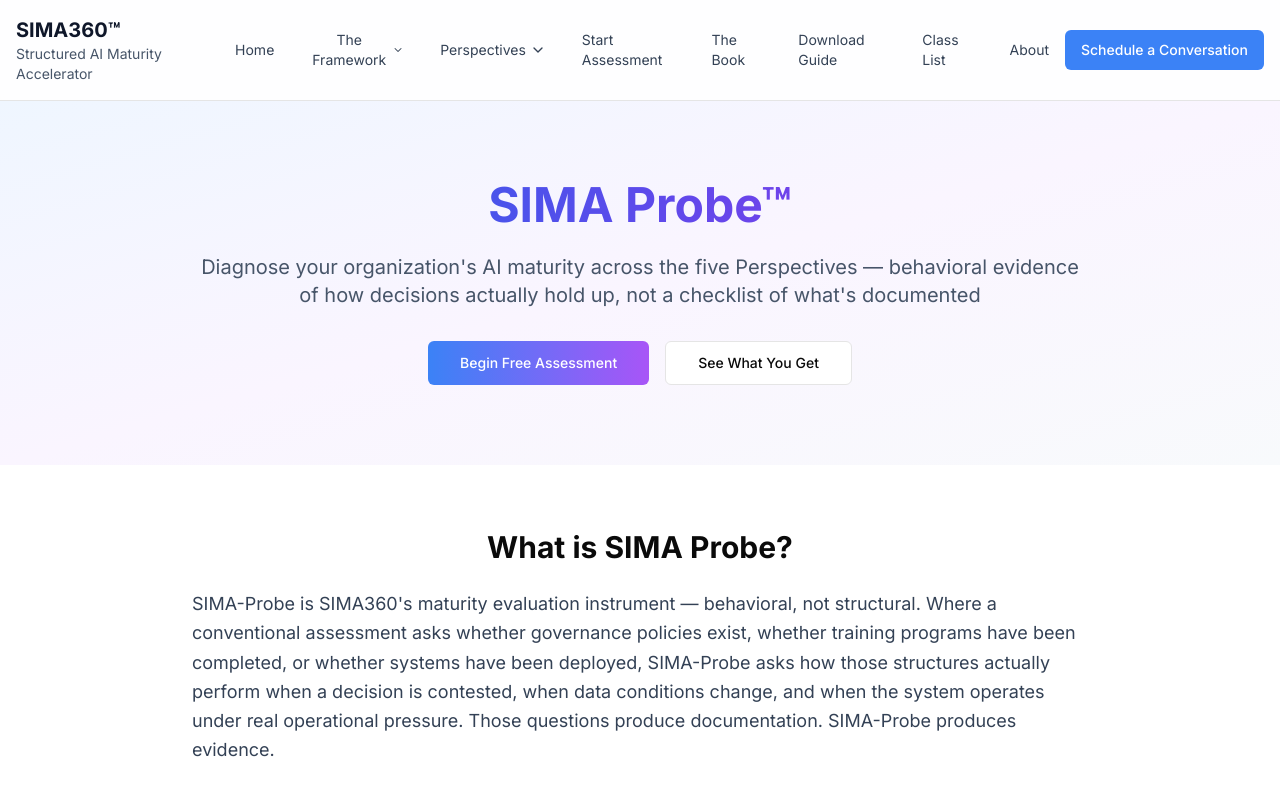
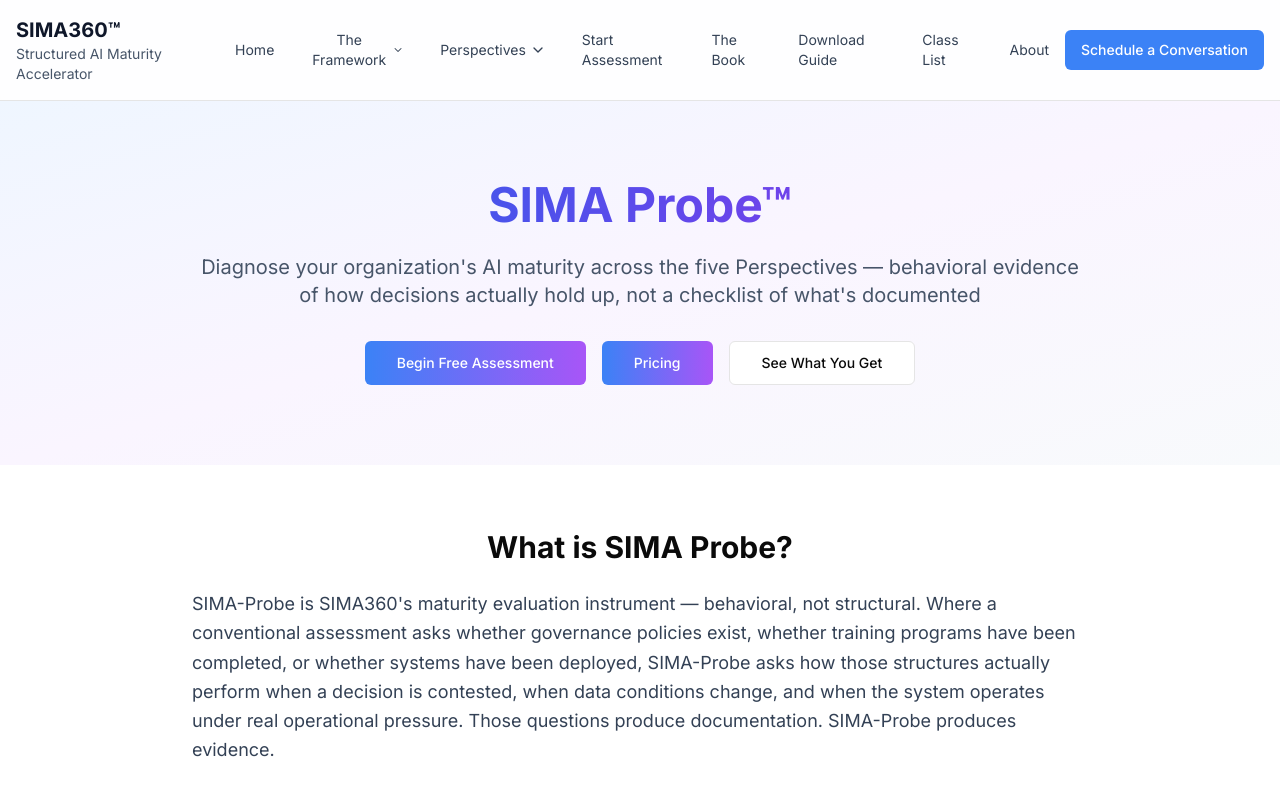
Before and after one commit to chucksuscheck/SIMA360, a Next.js app: page /sima-probe in a window 1280 px wide. Shown: the top 800 px of the page. Built offline with nearby package versions, Linux system fonts and the light colour scheme.

Commit message:
Add /pricing link to SIMA-Probe hero next to Begin Free Assessment
Co-Authored-By: Claude Sonnet 5 <noreply@anthropic.com>

```diff
--- a/app/sima-probe/page.tsx
+++ b/app/sima-probe/page.tsx
@@ -66,6 +66,13 @@ export default function SIMAProbe() {
                 className="bg-gradient-to-r from-blue-500 to-purple-500 hover:from-blue-600 hover:to-purple-600"
               >
                 <Link href="/sima-probe/assessment">Begin Free Assessment</Link>
+              </Button>
+              <Button
+                size="lg"
+                asChild
+                className="bg-gradient-to-r from-blue-500 to-purple-500 hover:from-blue-600 hover:to-purple-600"
+              >
+                <Link href="/pricing">Pricing</Link>
               </Button>
               <Button size="lg" variant="outline" asChild>
                 <Link href="#what-you-get">See What You Get</Link>
```
